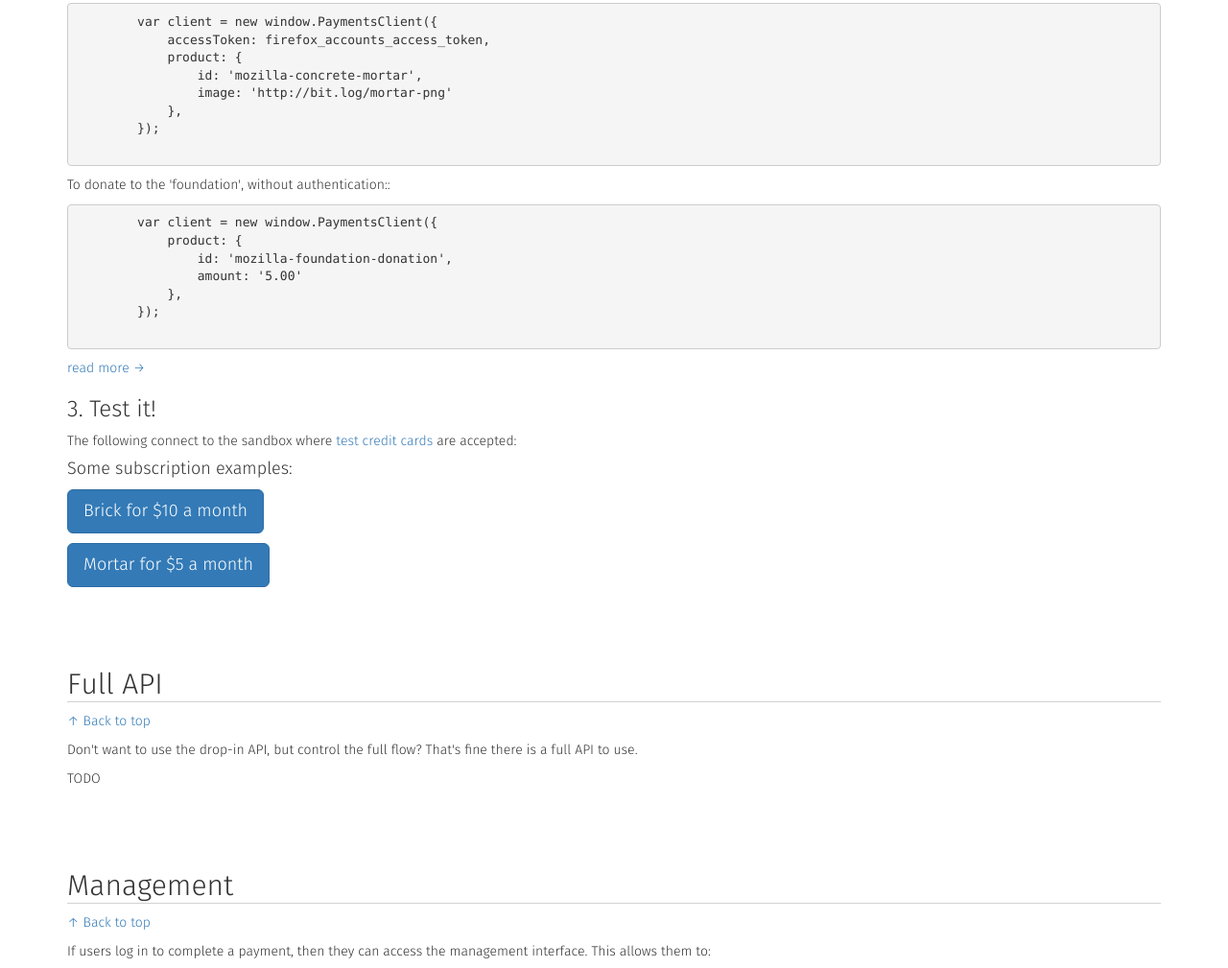
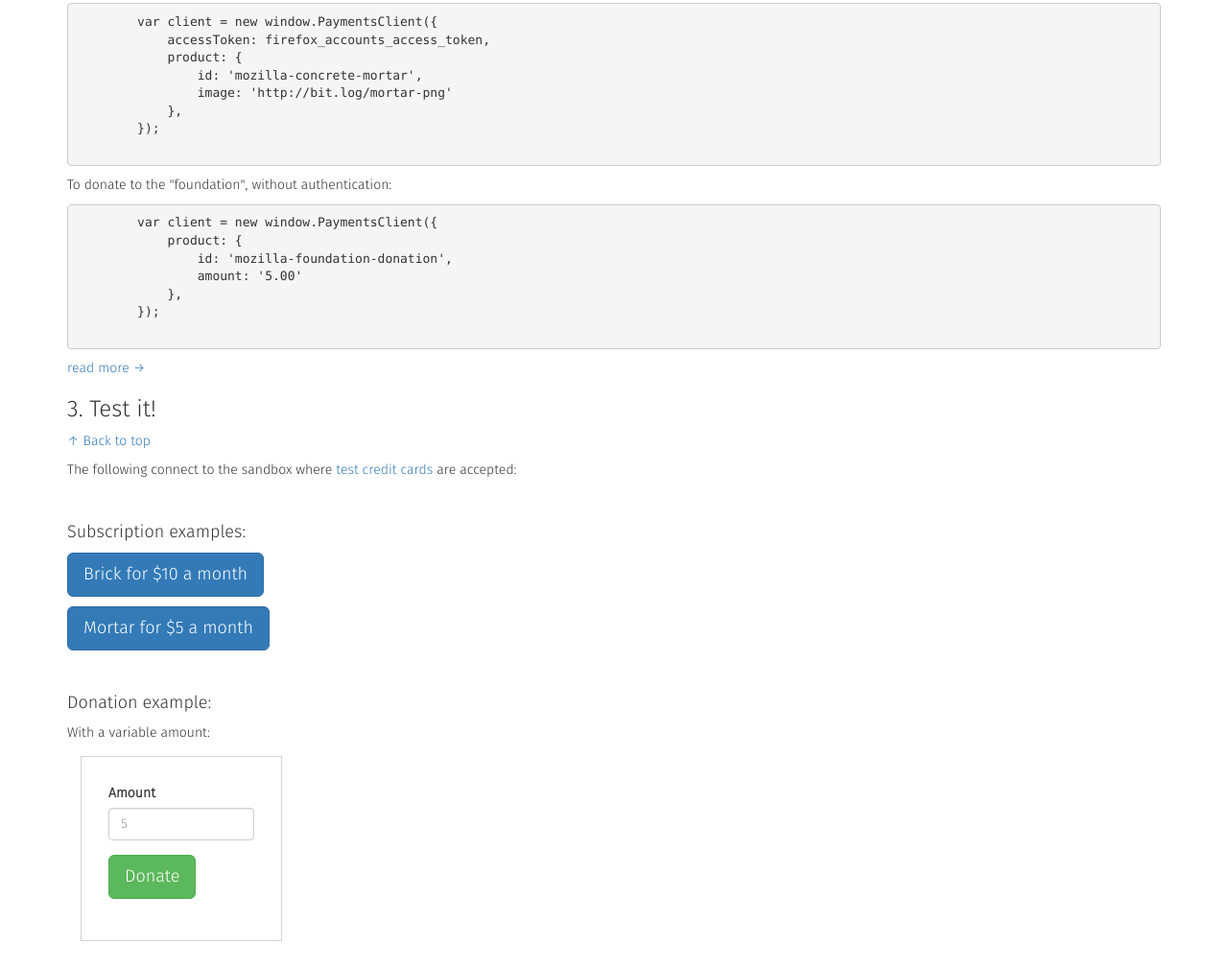
Before and after one commit to mozilla/payments-example, a website: page public/index.html in a window 1280 px wide. Shown: the part 1298-2307 px from the top of the page at 96% size. Drawn offline with nearby package versions, Linux system fonts and the light colour scheme.

Commit message:
add in variable amount

```diff
--- a/public/css/index.css
+++ b/public/css/index.css
@@ -29,3 +29,18 @@ body {
 section {
     padding-bottom: 4em;
 }
+
+form {
+    width: 15em;
+    padding: 2em;
+    margin: 1em;
+    border: 1px solid lightgrey;
+}
+
+form.button {
+    padding-top: 1em;
+}
+
+h4 {
+    padding-top: 2em;
+}
--- a/public/index.html
+++ b/public/index.html
@@ -40,7 +40,7 @@
         using Stripe, Braintree and others.</p>
       <p>Are you looking to accept payments on a Mozilla Foundation or Mozilla Corporation site? This is for you.</p>
       <button type="button" class="btn btn-lg btn-success donation">Donate $5 now</button> or
-      <button type="button" class="btn btn-lg btn-success brick">Subscribe now</button>
+      <button type="button" class="btn btn-lg btn-success brick">Subscribe now</button> and <a href="#test">more →</a>
     </div>
   </div>
 
@@ -90,7 +90,7 @@
 
       <h3>2. Button code</h3>
       <p>Add in the <a href="http://payments.readthedocs.org/en/latest/design/api/client.html">button code</a> to trigger the payments flow. In the above example, it listens to click events on a button.</p>
-      <p>To subscribe to the 'mortar' product, which requires authentication:</p>
+      <p>To subscribe to the "mortar" product, which requires authentication:</p>
       <pre>
         var client = new window.PaymentsClient({
             accessToken: firefox_accounts_access_token,
@@ -100,7 +100,7 @@
             },
         });
       </pre>
-      <p>To donate to the 'foundation', without authentication::</p>
+      <p>To donate to the "foundation", without authentication:</p>
       <pre>
         var client = new window.PaymentsClient({
             product: {
@@ -111,15 +111,27 @@
       </pre>
       <p><a href="http://payments.readthedocs.org/en/latest/design/api/client.html">read more →</a></p>
 
-      <h3>3. Test it!</h3>
+      <h3 id="test">3. Test it!</h3>
+      <p><a href="#top">↑ Back to top</a></p>
       <p>The following connect to the sandbox where <a href="https://developers.braintreepayments.com/ios+ruby/reference/general/testing#credit-card-numbers">test credit cards</a> are accepted:</p>
-      <h4>Some subscription examples:</h4>
+      <h4>Subscription examples:</h4>
       <p>
         <button type="button" class="btn btn-lg btn-primary brick">Brick for $10 a month</button>
       </p>
       <p>
         <button type="button" class="btn btn-lg btn-primary mortar">Mortar for $5 a month</button>
       </p>
+      <h4>Donation example:</h4>
+      <p>With a variable amount:</p>
+      <form class="donation-variable">
+        <div class="form-group">
+          <label for="donation-amount">Amount</label>
+          <input type="text" placeholder="5" class="form-control" id="donation-amount"/>
+        </div>
+        <div class="form-group">
+          <button type="submit" class="btn btn-lg btn-success" class="form-control">Donate</button>
+        </div>
+      </form>
     </section>
 
     <section>
--- a/public/js/index.js
+++ b/public/js/index.js
@@ -147,6 +147,15 @@
     });
   });
 
+  $('form.donation-variable').on('submit', function(event) {
+    event.preventDefault();
+    purchaseWithoutAuth({
+      'id': 'mozilla-foundation-donation',
+      'image': 'http://bit.ly/default-png',
+      'amount': $('#donation-amount').val() || 5,
+    });
+  })
+
   $('button.management').on('click', function(event) {
     fxaSignIn()
       .then(function(result) {
```
